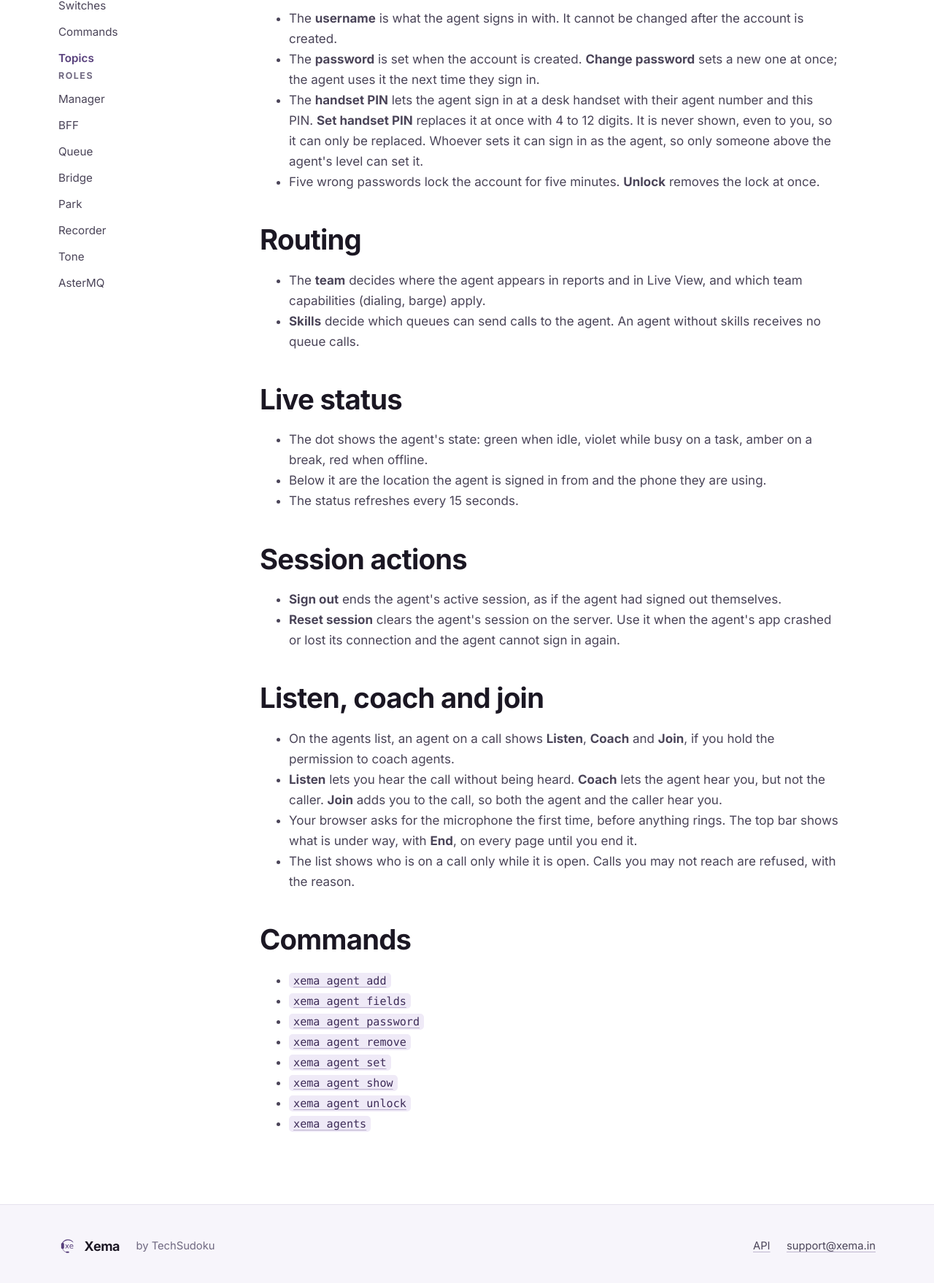
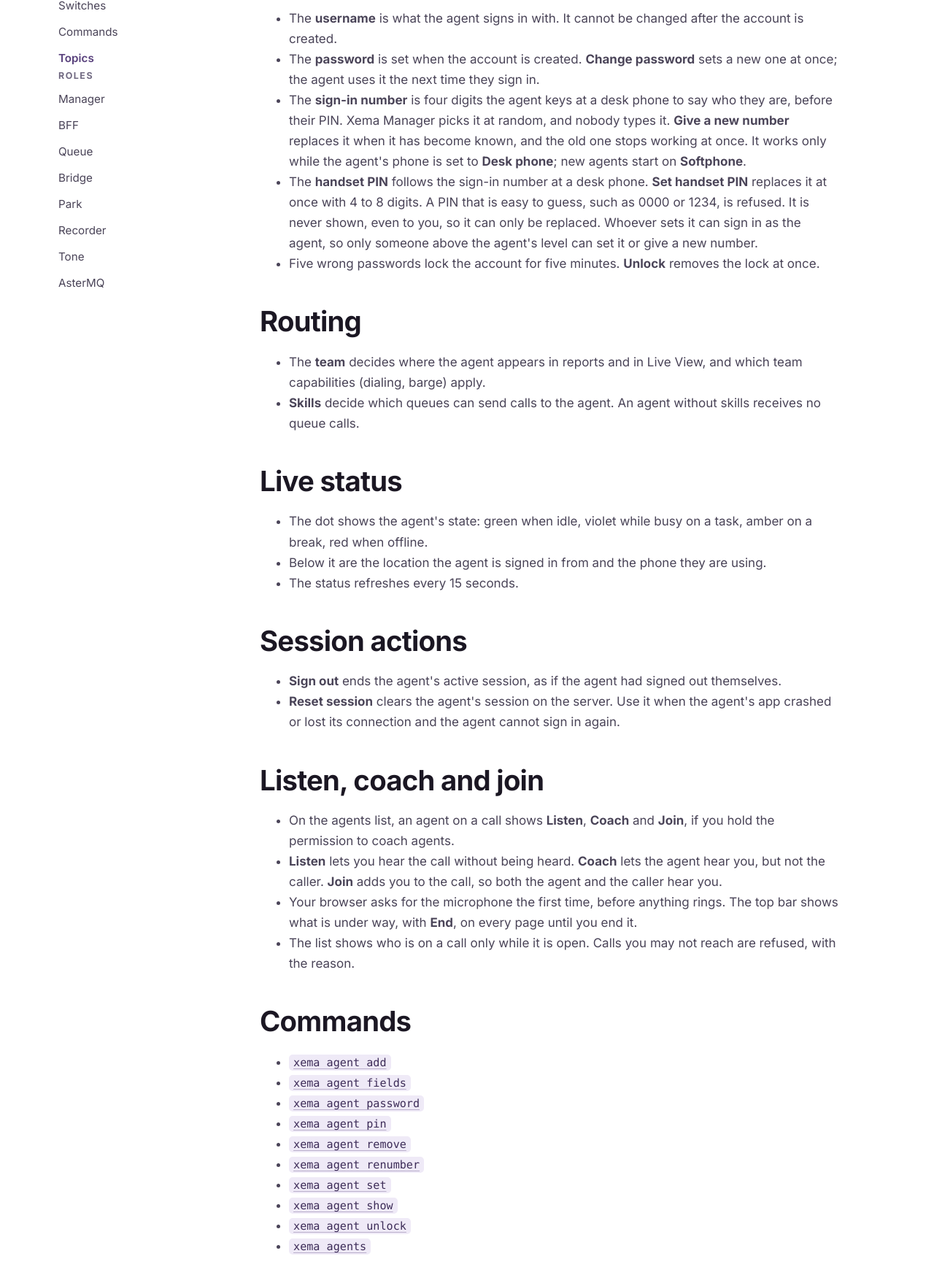
Before and after one commit to Inukollu/xema-site, a plain HTML site: page docs/topic-agent.html in a window 1280 px wide. Shown: the part 398-2156 px from the top of the page at 73% size. Drawn offline with Linux system fonts and the light colour scheme.

Commit message:
Publish website from 7a9a404b9d97b94e227918ef19351c445235bda6 Inukollu/Xema@7a9a404b9d97b94e227918ef19351c445235bda6

```diff
--- a/docs/topic-agent.html
+++ b/docs/topic-agent.html
@@ -69,9 +69,14 @@ to them.</p>
 <li>The <strong>username</strong> is what the agent signs in with. It cannot be changed after the account is created.</li>
 <li>The <strong>password</strong> is set when the account is created. <strong>Change password</strong> sets a new one at once; the agent
   uses it the next time they sign in.</li>
-<li>The <strong>handset PIN</strong> lets the agent sign in at a desk handset with their agent number and this PIN. <strong>Set handset
-  PIN</strong> replaces it at once with 4 to 12 digits. It is never shown, even to you, so it can only be replaced. Whoever
-  sets it can sign in as the agent, so only someone above the agent's level can set it.</li>
+<li>The <strong>sign-in number</strong> is four digits the agent keys at a desk phone to say who they are, before their PIN. Xema
+  Manager picks it at random, and nobody types it. <strong>Give a new number</strong> replaces it when it has become known, and
+  the old one stops working at once. It works only while the agent's phone is set to <strong>Desk phone</strong>; new agents
+  start on <strong>Softphone</strong>.</li>
+<li>The <strong>handset PIN</strong> follows the sign-in number at a desk phone. <strong>Set handset PIN</strong> replaces it at once with 4 to 8
+  digits. A PIN that is easy to guess, such as 0000 or 1234, is refused. It is never shown, even to you, so it can
+  only be replaced. Whoever sets it can sign in as the agent, so only someone above the agent's level can set it or
+  give a new number.</li>
 <li>Five wrong passwords lock the account for five minutes. <strong>Unlock</strong> removes the lock at once.</li>
 </ul>
 <h2 id="routing">Routing</h2>
@@ -108,7 +113,9 @@ to them.</p>
 <li><a href="commands.html#agent-add"><code>xema agent add</code></a></li>
 <li><a href="commands.html#agent-fields"><code>xema agent fields</code></a></li>
 <li><a href="commands.html#agent-password"><code>xema agent password</code></a></li>
+<li><a href="commands.html#agent-pin"><code>xema agent pin</code></a></li>
 <li><a href="commands.html#agent-remove"><code>xema agent remove</code></a></li>
+<li><a href="commands.html#agent-renumber"><code>xema agent renumber</code></a></li>
 <li><a href="commands.html#agent-set"><code>xema agent set</code></a></li>
 <li><a href="commands.html#agent-show"><code>xema agent show</code></a></li>
 <li><a href="commands.html#agent-unlock"><code>xema agent unlock</code></a></li>
```
Also changed, not shown: docs/commands.html (+17 -2 lines).
